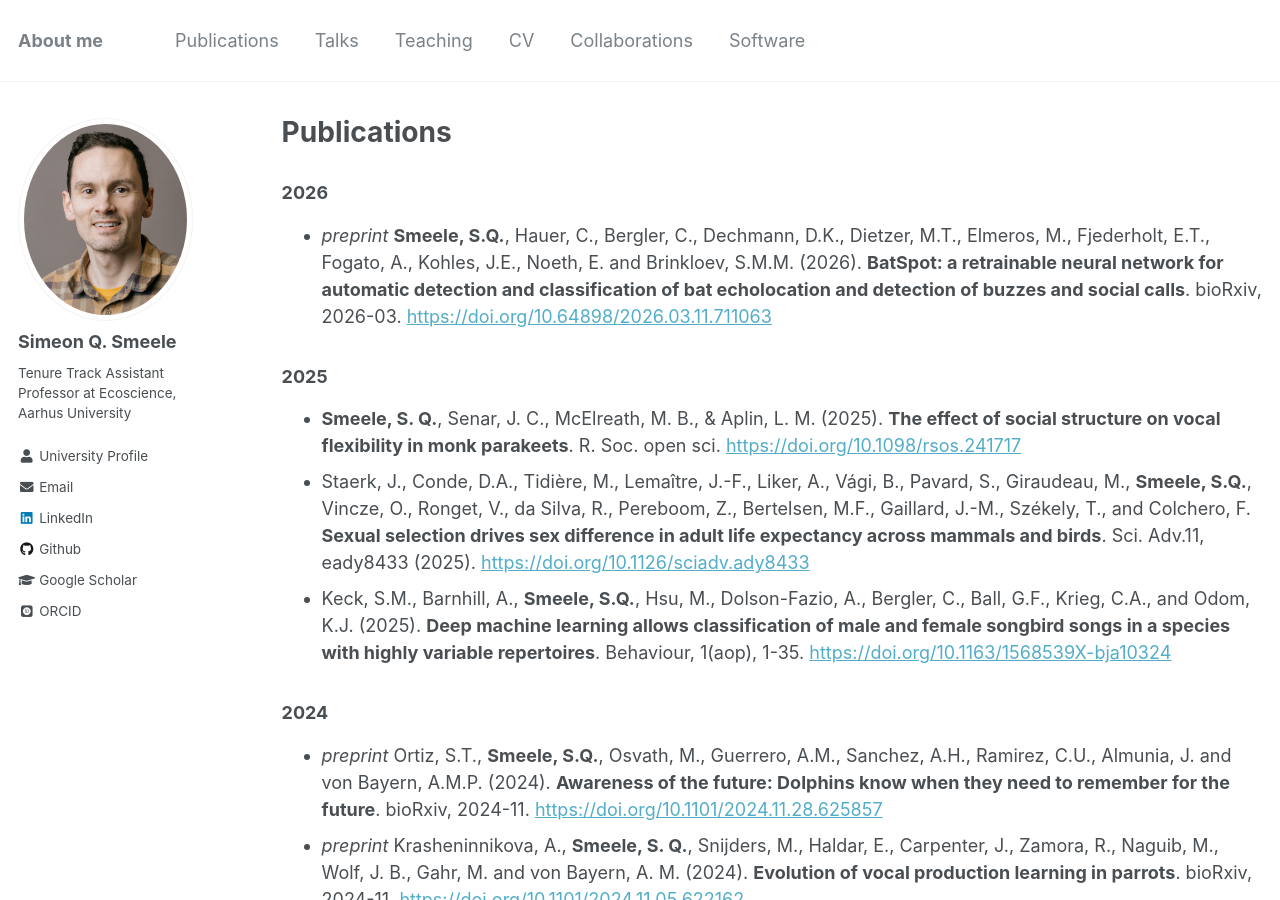
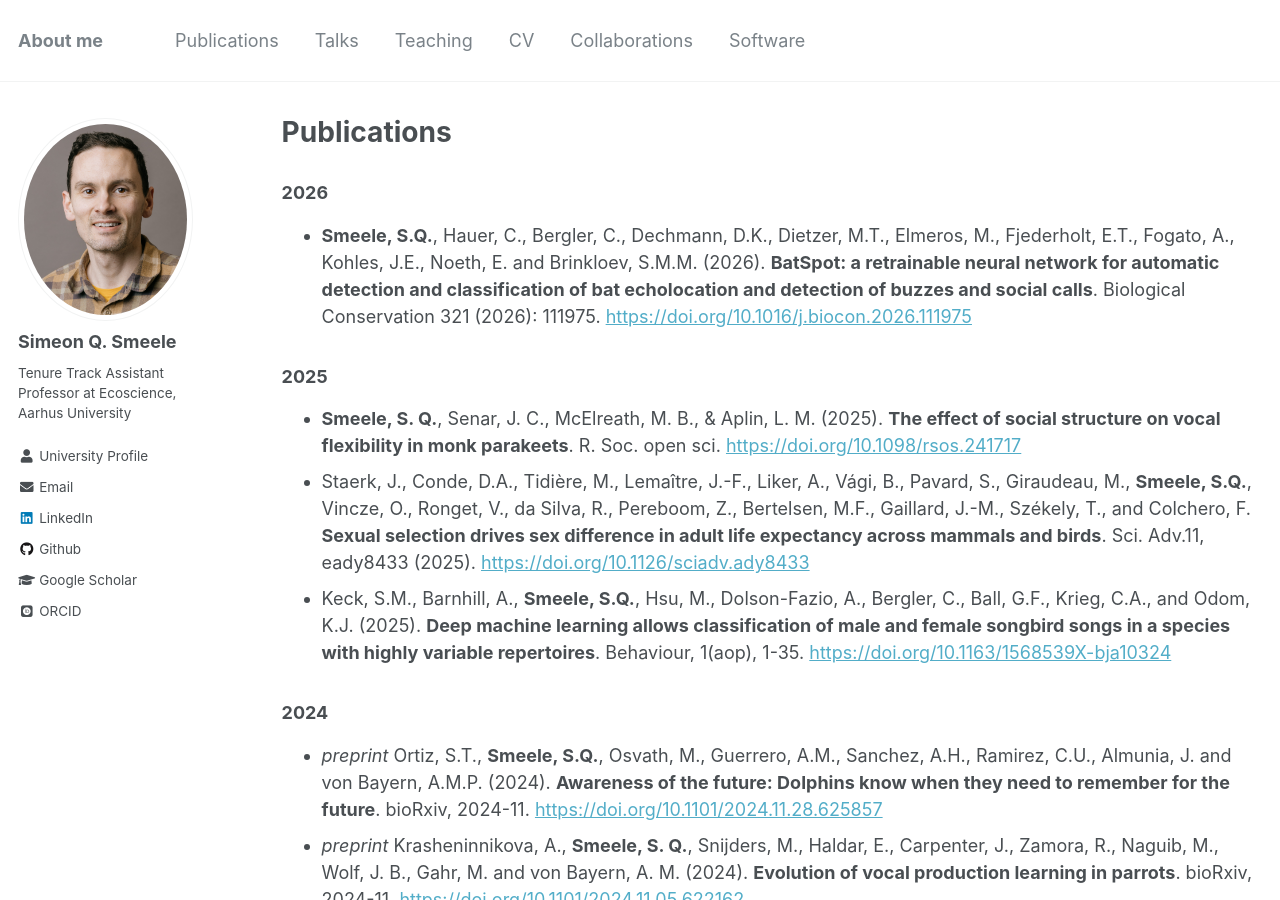
Before and after one commit to simeonqs/simeonqs.github.io, a Jekyll site: the page built from _pages/publications.md, in a window 1280 px wide and 900 px high. Built offline with Jekyll 4.4.1, drawn with Linux system fonts in a browser that asks for light colours; some web fonts are replaced; comment, search, counter and statistics services are not loaded.

Commit message:
Updating reference.

```diff
--- a/_pages/publications.md
+++ b/_pages/publications.md
@@ -9,8 +9,8 @@ author_profile: true
 
 ### 2026
 
-- *preprint* **Smeele, S.Q.**, Hauer, C., Bergler, C., Dechmann, D.K., Dietzer, M.T., Elmeros, M., Fjederholt, E.T., Fogato, A., Kohles, J.E., Noeth, E. and Brinkloev, S.M.M. (2026). **BatSpot: a retrainable neural network for automatic detection and classification of bat echolocation and detection of buzzes and social calls**. bioRxiv, 2026-03. <https://doi.org/10.64898/2026.03.11.711063>
-  <div class='altmetric-embed' data-doi='10.64898/2026.03.11.711063'></div>
+- **Smeele, S.Q.**, Hauer, C., Bergler, C., Dechmann, D.K., Dietzer, M.T., Elmeros, M., Fjederholt, E.T., Fogato, A., Kohles, J.E., Noeth, E. and Brinkloev, S.M.M. (2026). **BatSpot: a retrainable neural network for automatic detection and classification of bat echolocation and detection of buzzes and social calls**. Biological Conservation 321 (2026): 111975. <https://doi.org/10.1016/j.biocon.2026.111975>
+  <div class='altmetric-embed' data-doi='10.1016/j.biocon.2026.111975'></div>
 
 ### 2025
 
```
Also changed, not shown: 1 other file.
